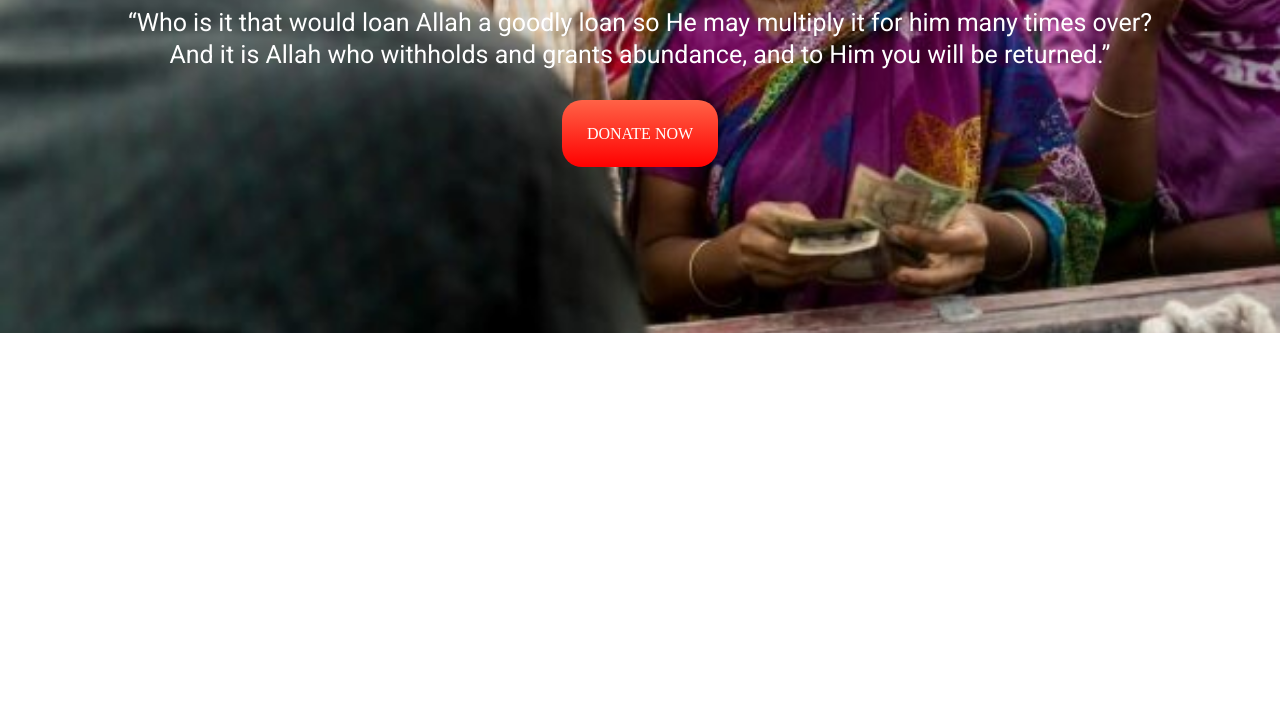
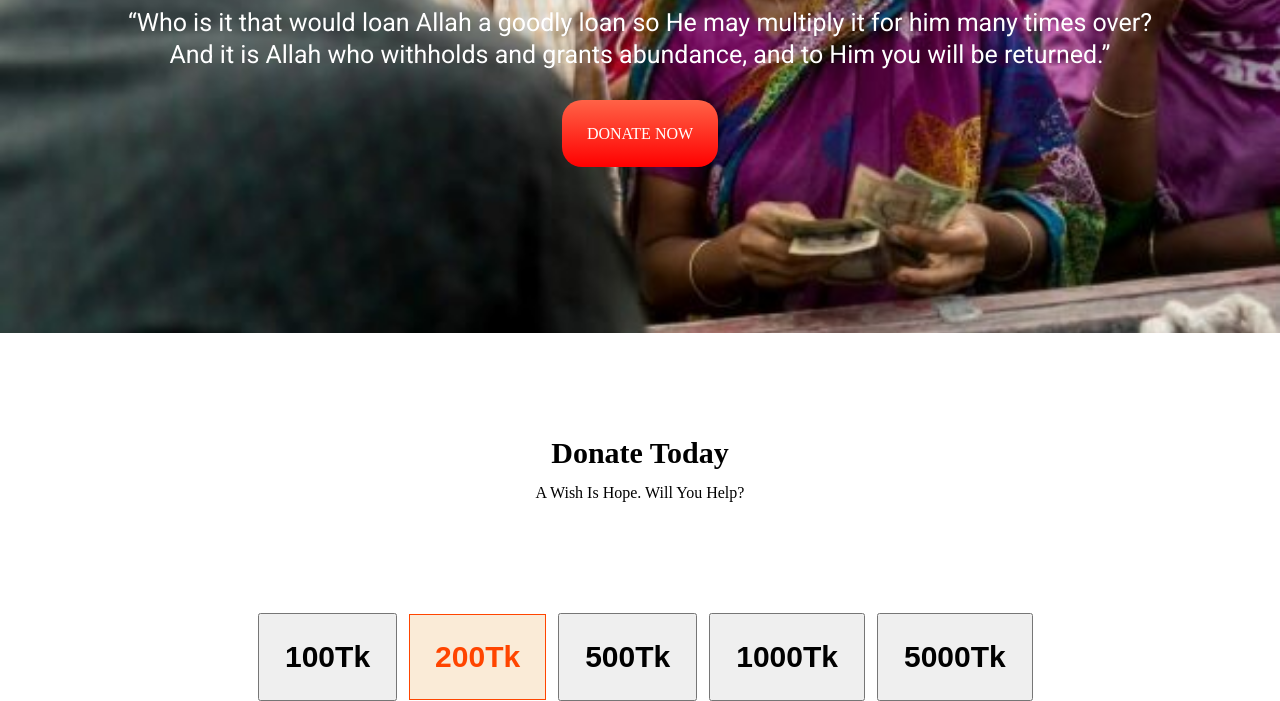
Before and after one commit to kawser2917/Donate, a plain HTML site: page index.html in a window 1280 px wide. Shown: the part 387-1088 px from the top of the page. Before the commit the page ends 800 px from the top, so only its background shows below. Drawn offline with Linux system fonts and the light colour scheme.

Commit message:
amount section added

```diff
--- a/index.html
+++ b/index.html
@@ -12,6 +12,7 @@
     <link rel="stylesheet" href="style.css">
 </head>
 <body>
+    <!-- Header section desin -->
     <div class="banner">
         <div class="content">
             <h1>Let's Help Those Who Are</h1>
@@ -21,5 +22,21 @@
             <a href="https://www.bkash.com/">Donate Now</a>
         </div>
     </div>
+
+    <!-- Donate amount -->
+    <div class="donate-amount">
+        <h2>Donate Today</h2>
+        <p>A Wish Is Hope. Will You Help?</p>
+    </div>
+
+    <!-- amount section -->
+    <div class="amount">
+        <button><h2>100Tk</h2></button>
+        <button id="diff-btn"><h2>200Tk</h2></button>
+        <button><h2>500Tk</h2></button>
+        <button><h2>1000Tk</h2></button>
+        <button><h2>5000Tk</h2></button>
+    </div>
+
 </body>
 </html>
--- a/style.css
+++ b/style.css
@@ -10,6 +10,9 @@
     background-size: cover;
     background-position: center;
 }
+h1{
+    font-size: 50px;
+}
 
 .content{
     color: white;
@@ -19,7 +22,7 @@
 }
 
 .content h1{
-    font-size: 50px;
+
     font-family: 'Roboto', sans-serif;
     line-height: 5rem;
 
@@ -40,3 +43,32 @@
     border-radius: 20px;
 
 }
+
+.donate-amount{
+    text-align: center;
+    margin-top: 100px;
+    line-height: 40px;
+
+}
+h2{
+    font-size: 30px;
+}
+.amount{
+    margin-top: 100px;
+    margin-left: 250px;
+}
+
+.amount button{
+    padding: 25px;
+    margin-left: 8px;
+}
+
+#diff-btn{
+    color: orangered;
+    border: 1px solid orangered;
+    background-color: antiquewhite;
+}
+
+button:hover{
+    transform: scale(1.05);
+}
```
